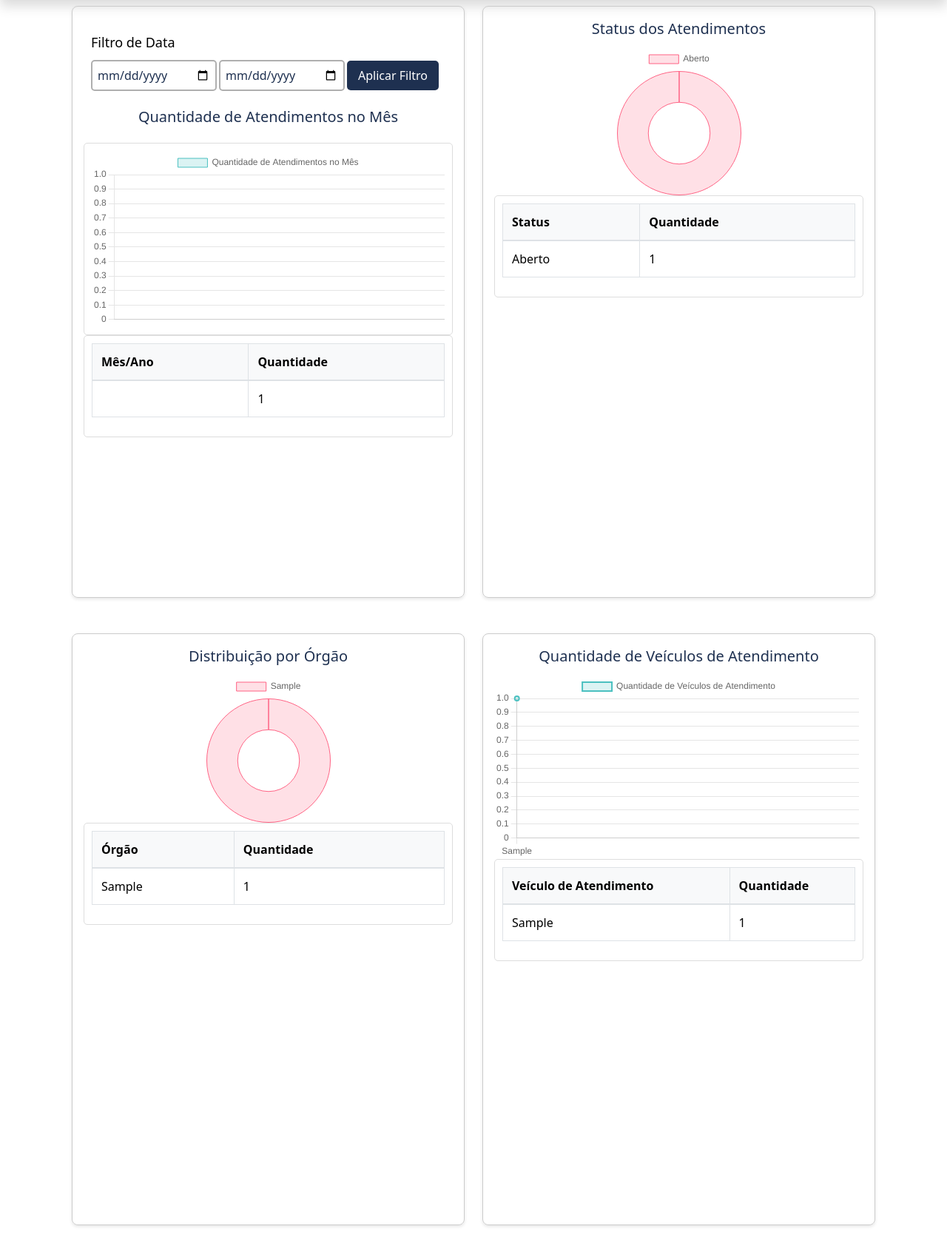
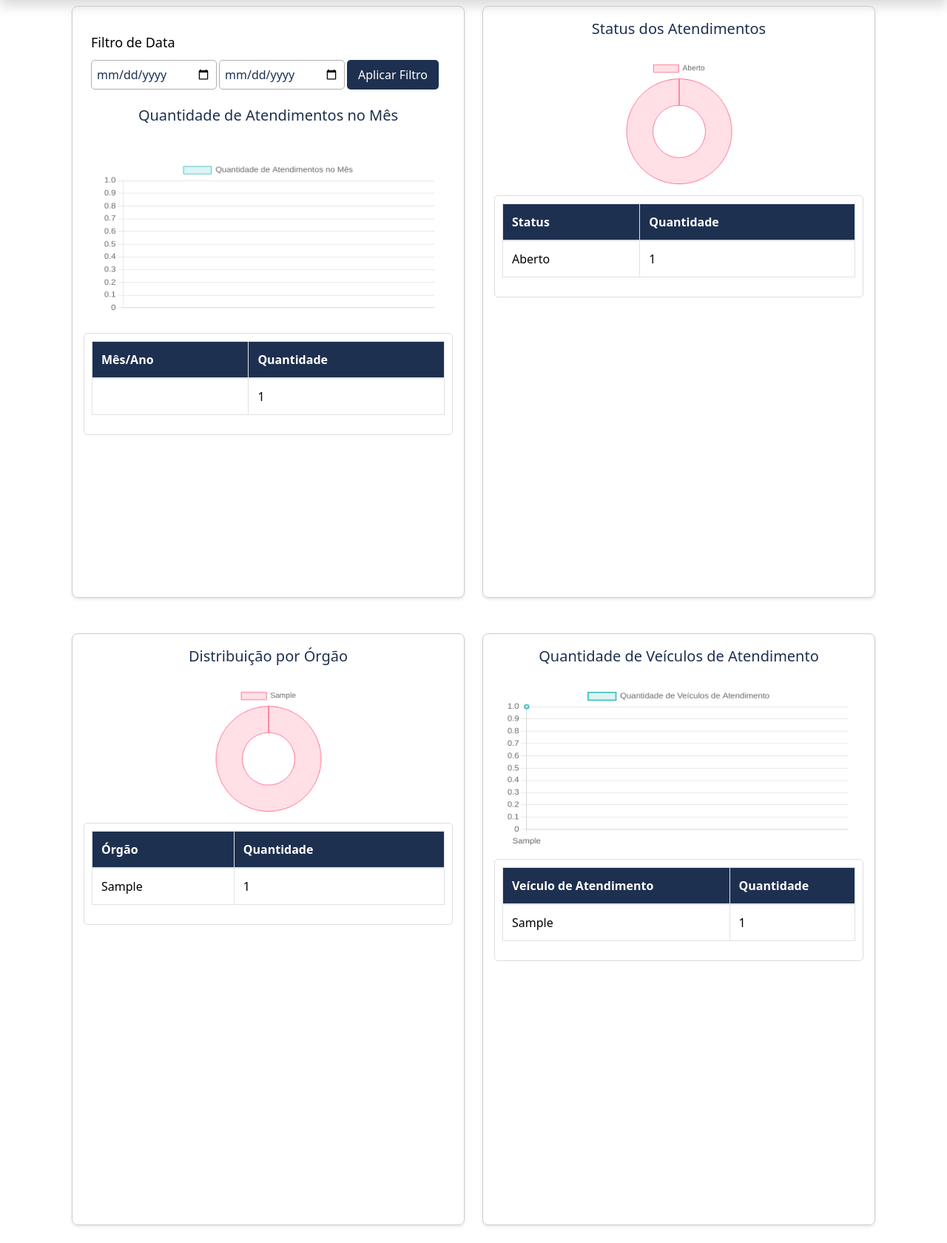
Before and after one commit to thiagormoura/relacionamento_medico-HRG, a PHP site: page /estatisticas.php in a window 1280 px wide. Shown: the part 157-1837 px from the top of the page at 74% size. Run offline with PHP 8.4, Linux system fonts and the light colour scheme; tables that the repository leaves empty or names only in its code hold one stand-in row (values such as "Sample post"); some libraries are stand-ins or nearby versions.

Commit message:
estilo da tabela dos graficos

```diff
--- a/estatisticas.php
+++ b/estatisticas.php
@@ -180,12 +180,12 @@ $conn->close();
         .chart-box canvas {
             width: 100%;
             height: 300px;
+            padding: 15px;
         }
         .chart-container {
             max-height: 400px;
             overflow-y: auto;
             margin-top: 20px;
-            border: 1px solid #ddd;
             border-radius: 5px;
             padding: 10px;
         }
@@ -233,7 +233,8 @@ $conn->close();
             border-bottom: 1px solid #ddd;
         }
         .table thead th {
-            background-color: #f8f9fa;
+            background-color: #1E3050;
+            color: white;
         }
         .btn-sm {
             font-size: 0.8rem;
@@ -275,7 +276,7 @@ $conn->close();
         }
         .date-filters input[type="date"] {
             background-color: #ffffff;
-            border: 2px solid #AFAFAF;
+            border: 1px solid #AFAFAF;
             border-radius: 5px;
             padding: 7px;
             font-size: 16px;
```
